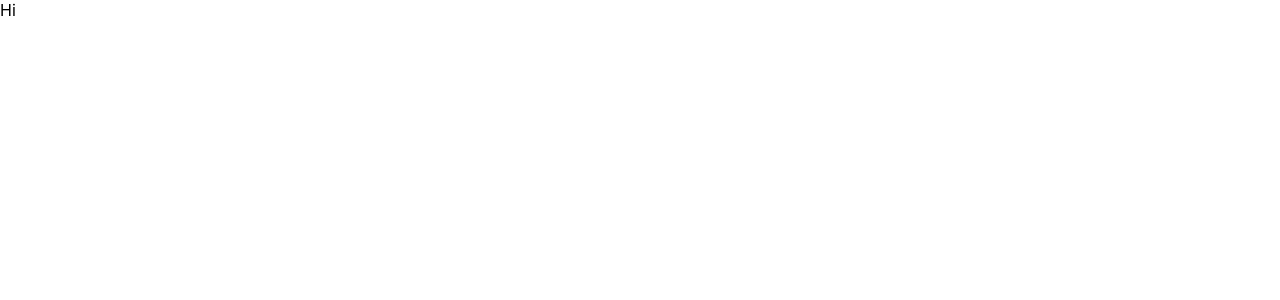
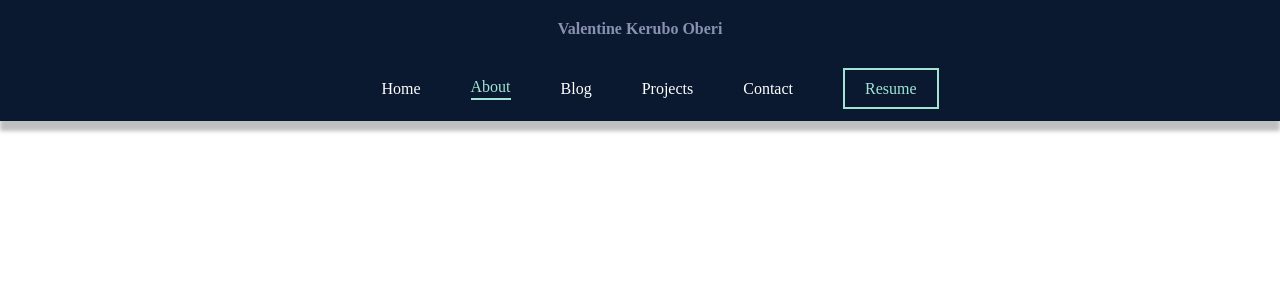
Before and after one commit to Vkerubo/my-portolio, a React (Create React App) app: page /about in a window 1280 px wide. Shown: the top 300 px of the page. Built offline with nearby package versions, Linux system fonts and the light colour scheme.

Commit message:
rendeer Navbar

```diff
--- a/src/components/About.js
+++ b/src/components/About.js
@@ -1,8 +1,12 @@
 import React from "react";
-import { styled } from "styled-components";
+import Navbar from "./Navbar";
 
 function About() {
-  return <>Hi</>;
+  return (
+  <>
+    <Navbar />
+  </>
+  );
 }
 
 export default About;
```
